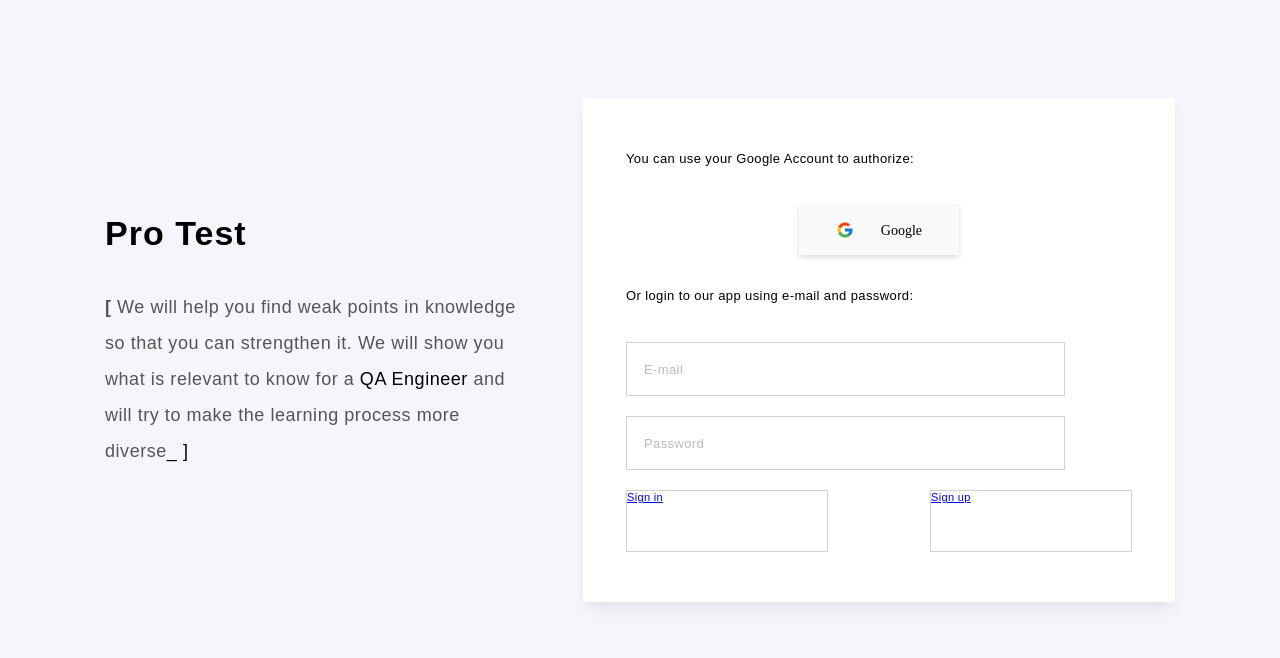
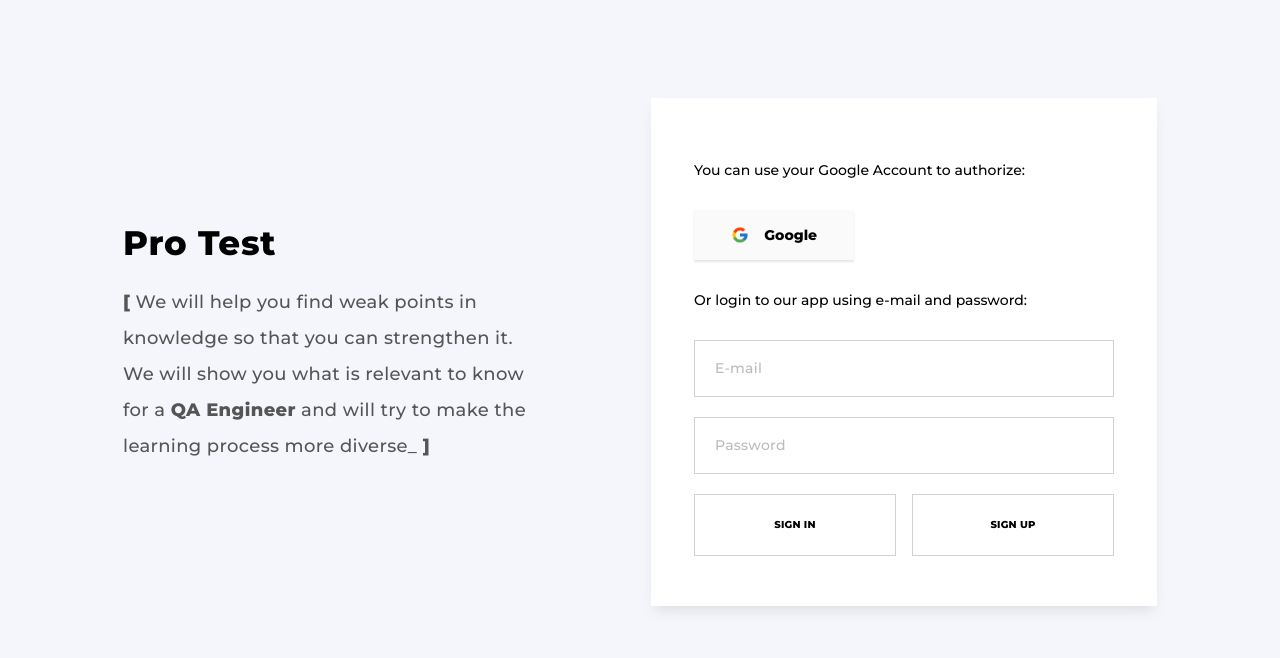
Before and after one commit to LikaRos/FRONTEND, a React (Create React App) app: page /auth in a window 1280 px wide. Shown: the top 658 px of the page. Built offline with nearby package versions, Linux system fonts and the light colour scheme.

Commit message:
Styles done

```diff
--- a/src/components/AuthForm/authForm.module.css
+++ b/src/components/AuthForm/authForm.module.css
@@ -1,15 +1,15 @@
-
 .googleButton {
   width: 160px;
   height: 50px;
   background: #fafafa;
   border: none;
-    box-shadow: 0px 2px 5px rgba(2, 23, 42, 0.16);
+  box-shadow: 0px 2px 2px rgba(0, 0, 0, 0.1);
   font-size: 14px;
   line-height: 17px;
-    font-family: "Montserrat-700";
+  font-weight: 700;
+  font-family: 'Montserrat';
   margin: 0 auto;
-    margin-bottom: 30px;
+  margin-bottom: 32px;
   display: flex;
   flex-direction: row;
   justify-content: space-between;
@@ -27,47 +27,42 @@
 }
 
 .googleButton::before {
-    content: "";
+  content: '';
   display: inline-block;
   height: 18px;
   width: 18px;
-    background-image: url("../../svg/google-auth.png");
+  background-image: url('../../svg/google-auth.png');
   background-repeat: no-repeat;
   background-size: contain;
   background-position: center center;
 }
 
+.formWrapper {
+  box-sizing: border-box;
 
-.formWrapper {
   width: 280px;
-    padding: 30px 17px 30px 17px;
+  padding: 40px 20px;
   margin: auto;
   box-shadow: 0px 8px 14px -4px rgba(0, 0, 0, 0.1);
   background-color: rgb(255, 255, 255);
 }
 
 .formText {
-    font-family: 'MontserratMedium', sans-serif;
-    letter-spacing: 0.03em;
+  font-family: 'Montserrat', sans-serif;
+  font-weight: 500;
   font-size: 10px;
-    margin: 0 0 20px 0;
-    line-height: 1.7;
+  line-height: 12px;
+  margin-bottom: 32px;
 }
 
-.googleBtnContentWraper {
-    letter-spacing: 0.03em;
-    display: flex;
-    justify-content: center;
-}
-
-.googleBtnContentWraper>span {
+/* .googleBtnContentWraper > span {
   font-family: 'MontserratBold', sans-serif;
   letter-spacing: 0.03em;
   vertical-align: 4px;
   font-size: 14px;
 }
 
-.googleBtnContentWraper>img {
+.googleBtnContentWraper > img {
   width: 18px;
   margin: 0 12px 0 0;
   height: auto;
@@ -81,24 +76,32 @@
   width: 160px;
   background-color: rgb(250, 250, 250);
   box-shadow: 0px 2px 5px 0px rgba(0, 0, 0, 0.1);
+} */
+
+.signUpForm {
+  min-width: 240px;
 }
 
-.signUpForm>input {
+.signUpForm > input {
+  box-sizing: border-box;
   border: 1px solid rgb(206, 210, 209);
-    padding: 18.5px 0 18.5px 17px;
-    width: 246px;
+  padding: 20px;
+  width: 100%;
   margin: 0 0 20px 0;
   transition: all 0.4s ease-in-out;
 }
 
-.signUpForm>input::placeholder {
-    font-family: 'MontserratMedium', sans-serif;
-    font-size: 13px;
-    letter-spacing: 0.03em;
-    color: rgb(187, 187, 187);
+.signUpForm > input::placeholder {
+  font-family: 'Montserrat', sans-serif;
+  font-weight: 500;
+  font-size: 14px;
+  line-height: 17px;
+  letter-spacing: 0.02em;
+  color: #bbbbbb;
 }
 
-.signUpForm>input:focus {
+.signUpForm > input:focus {
+  outline: none;
   border: 1px solid #ff6b08;
   box-shadow: 0 0 5px #ff6b08;
 }
@@ -109,17 +112,25 @@
 }
 
 .formButton {
-    width: 113px;
+  width: 110px;
   height: 60px;
   letter-spacing: 0.03em;
-    font-family: 'MontserratBold', sans-serif;
-    font-size: 11px;
+  font-family: 'Montserrat', sans-serif;
+  font-weight: 700;
+  font-size: 10px;
+  line-height: 12px;
+  color: #000;
+  letter-spacing: 0.02em;
+  text-transform: uppercase;
+  display: flex;
+  align-items: center;
+  justify-content: center;
   background-color: rgb(255, 255, 255);
   border: 1px solid rgb(206, 210, 209);
 }
 
 .formButton:hover {
-    background-color: var(--orange);
+  background-color: var(--accent-color);
   color: rgb(255, 255, 255);
   transition: all 0.4s ease-in-out;
 }
@@ -135,31 +146,30 @@
 
 @media (min-width: 768px) {
   .formWrapper {
-        width: 540px;
-        padding: 50px 60px 50px 60px;
+    width: 500px;
+    padding: 60px 32px 48px;
   }
 
   .formText {
-        font-size: 13px;
-        margin: 0 0 35px 0;
+    font-size: 14px;
+    line-height: 16px;
   }
 
-    .googleSignUpButton {
-        padding: 15px 0;
-        margin: 0 0 45px 0;
+  .googleButton {
+    margin: 0;
+    margin-bottom: 32px;
   }
 
-    .signUpForm>input {
-        width: 420px;
-        display: block;
+  .signUpForm > input {
+    width: 100%px;
   }
 
-    .signUpForm>input:last-child {
+  .signUpForm > input:last-child {
     margin-bottom: 35px;
   }
 
   .formButton {
-        width: 200px;
+    width: 210px;
   }
 }
 
@@ -169,4 +179,7 @@
     padding: 50px 43px 50px 43px;
     margin: 0;
   }
+  .formButton {
+    width: 200px;
   }
+}
--- a/src/index.css
+++ b/src/index.css
@@ -8,7 +8,7 @@
 :root {
   --main-color: ;
   --secondary-color: ;
-  --accent-color: ;
+  --accent-color: #ff6b09;
   --accent-pale-color: ;
 
   --main-text: ;
@@ -20,6 +20,7 @@
 }
 
 body {
+  box-sizing: border-box;
   margin: 0;
   font-family: -apple-system, BlinkMacSystemFont, 'Segoe UI', 'Roboto', 'Oxygen',
     'Ubuntu', 'Cantarell', 'Fira Sans', 'Droid Sans', 'Helvetica Neue',
@@ -53,4 +54,5 @@ li {
 
 a {
   transition: 0.3s;
+  text-decoration: none;
 }
--- a/src/pages/AuthPage/AuthPage.jsx
+++ b/src/pages/AuthPage/AuthPage.jsx
@@ -11,9 +11,9 @@ export const AuthPage = () => {
           <p className={styles.text}>
             <strong>[</strong> We will help you find weak points in knowledge so
             that you can strengthen it. We will show you what is relevant to
-            know for a <span className={styles.textSpan}>QA Engineer</span> and
-            will try to make the learning process more diverse
-            <span className={styles.textSpan}>_ ]</span>
+            know for a <strong>QA Engineer</strong> and will try to make the
+            learning process more diverse_
+            <strong> ]</strong>
           </p>
         </div>
         <AuthForm className={styles.divForm} />
--- a/src/pages/AuthPage/AuthPage.module.css
+++ b/src/pages/AuthPage/AuthPage.module.css
@@ -1,37 +1,40 @@
 .authPage {
-    padding: 114px 0 46px 0;
-    background-color:  #F5F6FB;
-    min-height: calc(100vh - 130px);
+  padding: 40px 0 34px 0;
+  background-color: #f5f6fb;
+
+  /* min-height: calc(100vh - 130px); */
 }
 
 .container {
+  box-sizing: border-box;
   width: 320px;
+  background-color: #f5f6fb;
+  padding: 0 20px;
   margin: 0 auto;
   padding: 0 20px;
 }
 
 .blockInfo {
-    margin: 0 0 28px 0;
+  margin-bottom: 24px;
 }
 
 .title {
-    font-family: 'MontserratExtraBold', sans-serif;
+  font-family: 'Montserrat', sans-serif;
+  margin-bottom: 8px;
+  font-weight: 800;
   font-size: 20px;
-    letter-spacing: 0.03em;
-    margin: 0 0 20px 0;
+  line-height: 24px;
+  letter-spacing: 0.02em;
 }
 
 .text {
-    font-family: 'MontserratMedium', sans-serif;
+  font-family: 'Montserrat', sans-serif;
+  font-style: normal;
+  font-weight: 500;
   font-size: 12px;
-    line-height: 22px;
-    letter-spacing: 0.03em;
+  line-height: 20px;
+  letter-spacing: 0.02em;
   color: #555555;
-}
-
-.textSpan {
-    font-family: 'MontserratBold', sans-serif;
-    color: #000;
 }
 
 /*
@@ -39,25 +42,21 @@
  */
 @media screen and (min-width: 768px) {
   .authPage {
-        padding: 80px 0;
+    padding: 80px 0 70px;
   }
 
   .container {
-        width: 582px;
-    }
-
-    .blockInfo {
-        margin: 0 0 56px 0;
+    width: 573px;
   }
 
   .title {
     font-size: 30px;
-        margin: 0 0 36px 0;
+    margin-bottom: 20px;
   }
 
   .text {
     font-size: 16px;
-        line-height: 28px;
+    line-height: 36px;
   }
 }
 
@@ -70,7 +69,8 @@
   }
 
   .container {
-        width: 1070px;
+    width: 1034px;
+    padding: 0;
   }
 
   .addFlex {
@@ -86,7 +86,7 @@
 
   .title {
     font-size: 34px;
-        margin: 0 0 36px 0;
+    line-height: 41px;
   }
 
   .text {
```
Lines whose indentation alone changed are shown as unchanged.
